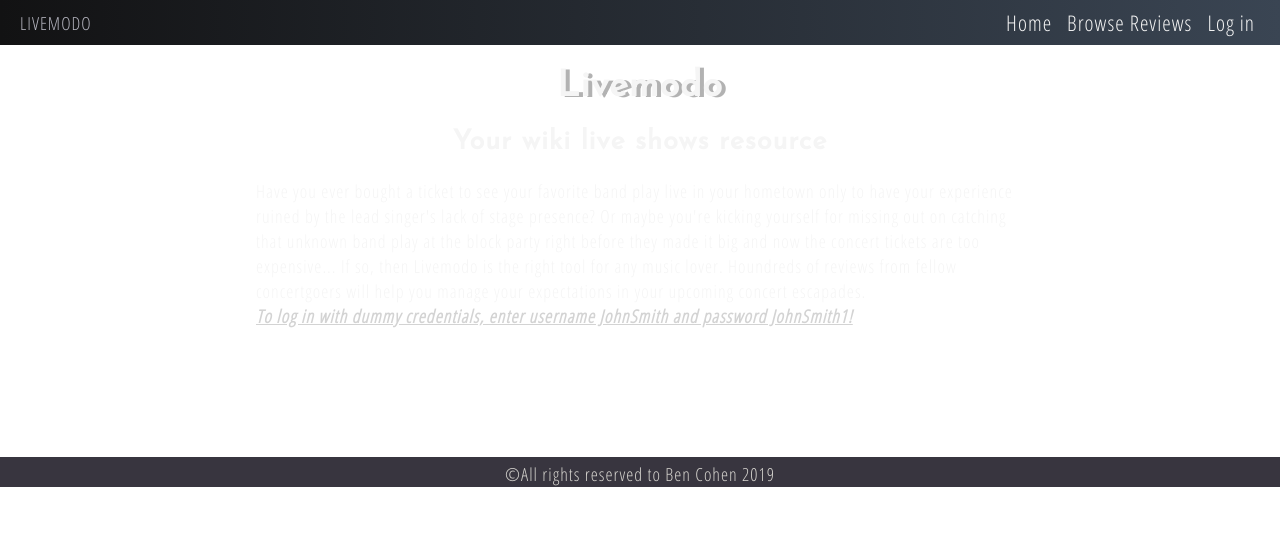
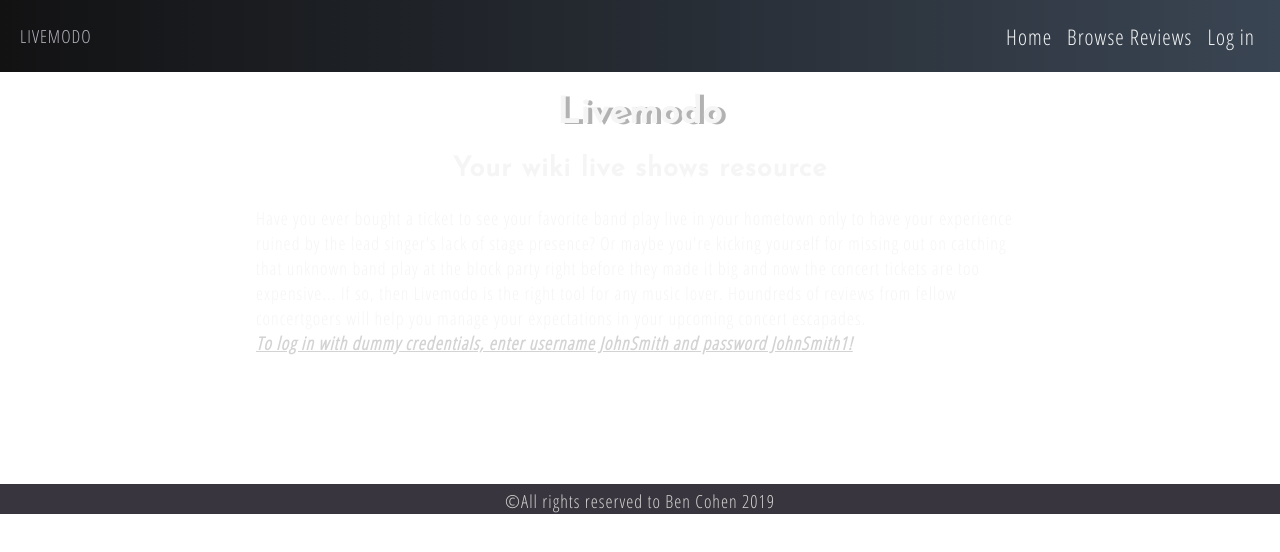
Before and after one commit to BC1985/livemodo, a React (Create React App) app: page / in a window 1280 px wide. Shown: the top 552 px of the page. Built offline with nearby package versions, Linux system fonts and the light colour scheme.

Commit message:
Remove focus and height prop

```diff
--- a/src/NavBar/Navbar.css
+++ b/src/NavBar/Navbar.css
@@ -9,8 +9,7 @@
   display: flex;
   align-items: center;
   padding: 0 1;
-  height: 50px;
-  height: 2.5em;
+
 }
 
 .nav-links {
@@ -167,22 +166,20 @@ li {
   .spacer {
     flex: 1;
   }
-  .nav-links a:focus {
-    color: #f3d112;
-  }
+
+
 }
 
 @media screen and (min-device-width: 1600px) {
   .nav-wrapper {
-    height: 30px;
+    /* height: 30px; */
   }
 
   .nav-links li {
     font-size: 0.8em;
   }
-  .nav-links a:focus {
-    color: #f3d112;
-  }
+
+
 
   .hamburger-icon {
     display: none;
```
